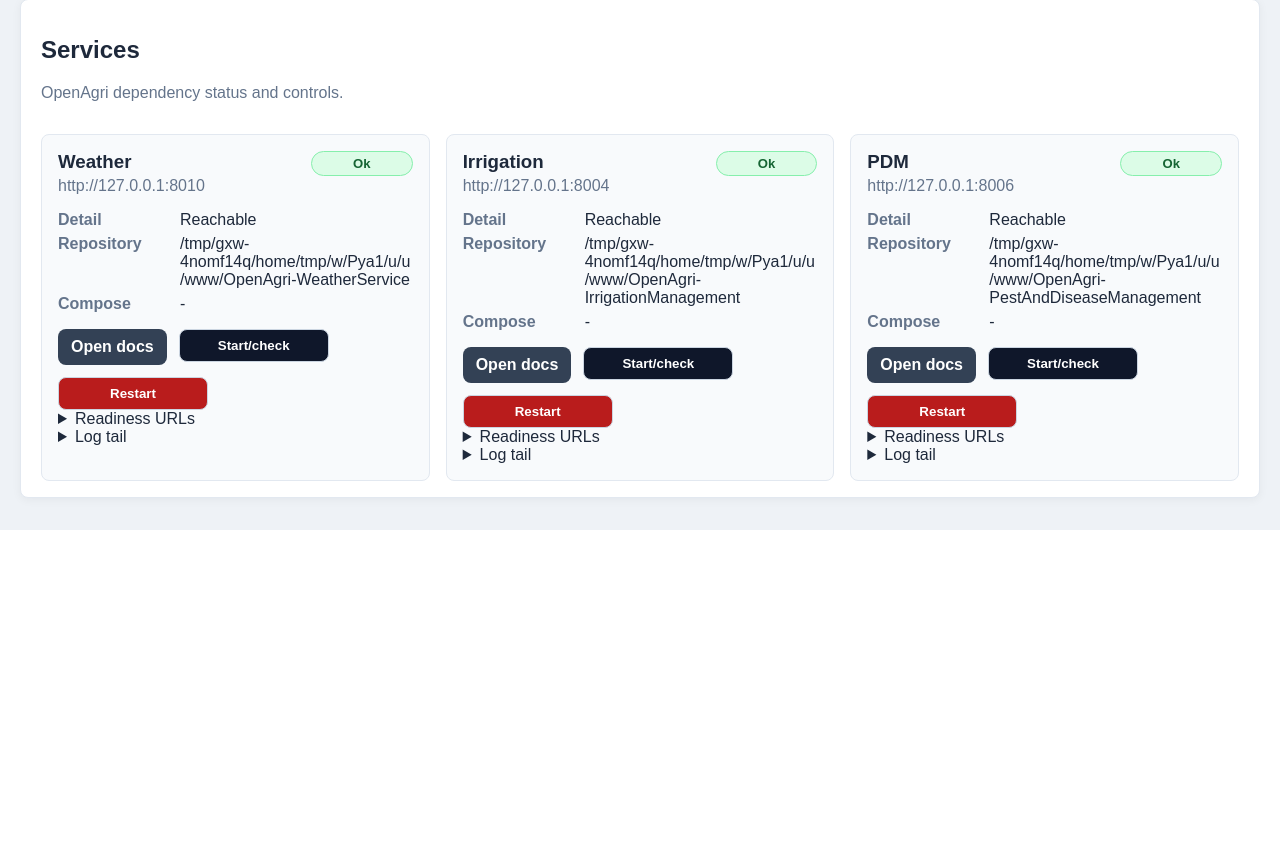
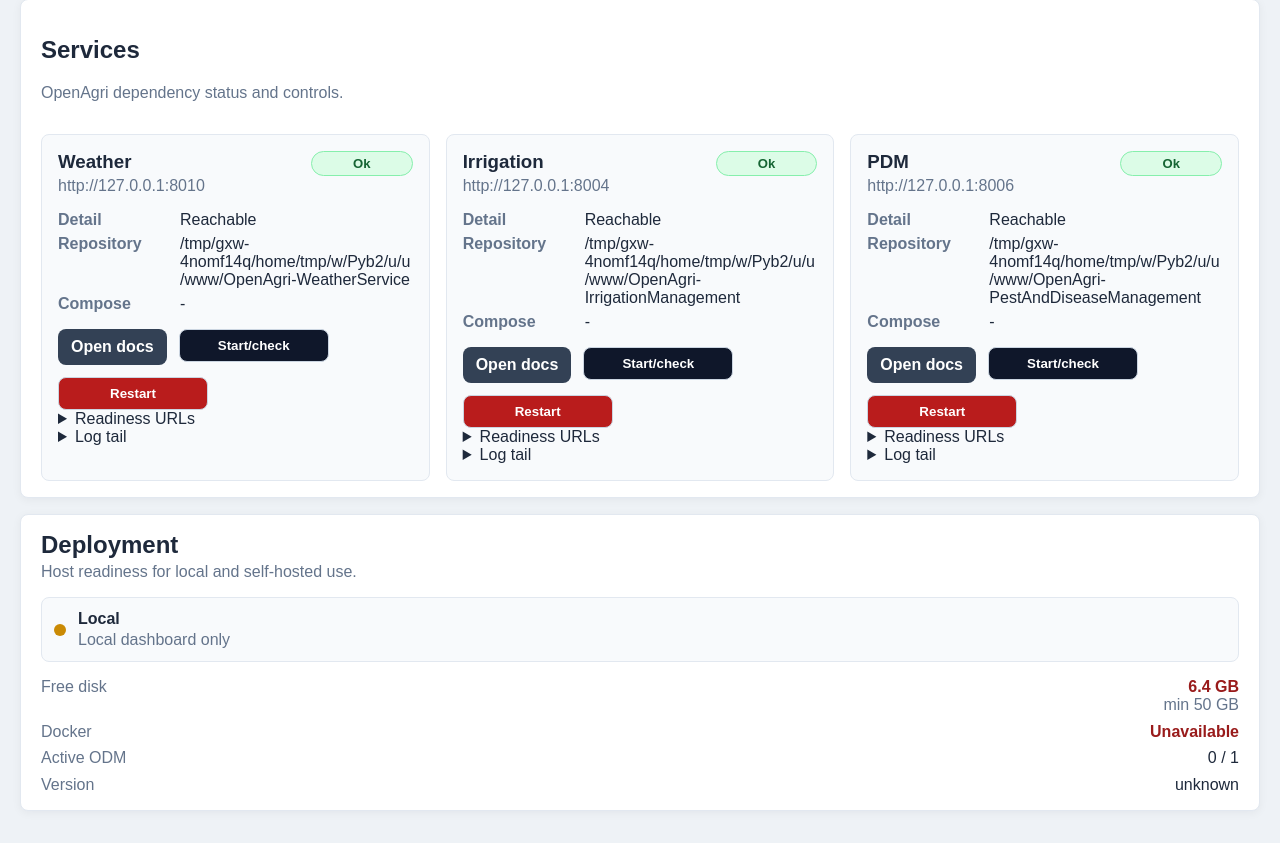
Before and after one commit to GEvang/agrivision-pipeline, a FastAPI app: page /settings in a window 1280 px wide. Shown: the part 1137-1980 px from the top of the page. Before the commit the page ends 1667 px from the top, so only its background shows below. Run offline with FastAPI, Linux system fonts and the light colour scheme; data that the repository does not hold is empty.

Commit message:
Show deployment readiness in settings

```diff
--- a/agrivision/app/web/static/styles.css
+++ b/agrivision/app/web/static/styles.css
@@ -170,6 +170,16 @@
 .credential-list { display:grid; grid-template-columns:auto minmax(0, 1fr); gap:0.45rem 0.75rem; padding:0.75rem; border:1px solid #e2e8f0; border-radius:8px; background:#f8fafc; }
 .credential-list span { color:#64748b; }
 .credential-list strong { overflow-wrap:anywhere; text-align:right; }
+.deployment-summary { display:flex; align-items:center; gap:0.75rem; padding:0.75rem; border:1px solid #e2e8f0; border-radius:8px; background:#f8fafc; }
+.deployment-summary p { margin:0.15rem 0 0; overflow-wrap:anywhere; }
+.server-status-list { display:grid; grid-template-columns:auto minmax(0, 1fr); gap:0.55rem 0.75rem; margin:0; }
+.server-status-list dt { color:#64748b; }
+.server-status-list dd { margin:0; text-align:right; overflow-wrap:anywhere; }
+.status-value { font-weight:700; }
+.status-value span { display:block; font-weight:400; }
+.status-value-ok { color:#166534; }
+.status-value-warn { color:#a16207; }
+.status-value-down { color:#991b1b; }
 .compact-services { grid-template-columns:repeat(auto-fit, minmax(320px, 1fr)); }
 .embedded-service-card { border:1px solid #e2e8f0; border-radius:8px; padding:1rem; background:#f8fafc; }
 .embedded-service-card .log-box { max-height:220px; }
--- a/agrivision/app/web/templates/settings.html
+++ b/agrivision/app/web/templates/settings.html
@@ -122,4 +122,50 @@
     {% endfor %}
   </div>
 </section>
+
+{% set deployment = deployment_status|default(none) %}
+<section class="panel settings-card deployment-card service-{{ deployment.state if deployment else 'warn' }}">
+  <div class="settings-section-head">
+    <h2>Deployment</h2>
+    <p class="muted">Host readiness for local and self-hosted use.</p>
+  </div>
+  {% if deployment %}
+  <div class="deployment-summary">
+    <span class="health-dot"></span>
+    <div>
+      <strong>{{ deployment.deployment_mode|replace('_', ' ')|title }}</strong>
+      <p class="muted">{{ deployment.public_url or 'Local dashboard only' }}</p>
+    </div>
+  </div>
+  <dl class="server-status-list">
+    <dt>Free disk</dt>
+    <dd class="status-value status-value-{{ deployment.disk_state }}">
+      {{ deployment.free_disk_gb if deployment.free_disk_gb is not none else 'Unknown' }} GB
+      <span class="muted">min {{ deployment.min_free_disk_gb }} GB</span>
+    </dd>
+    <dt>Docker</dt>
+    <dd class="status-value status-value-{{ deployment.docker.state }}">
+      {{ deployment.docker.detail }}
+    </dd>
+    <dt>Active ODM</dt>
+    <dd>
+      {{ deployment.active_odm_count }} / {{ deployment.max_active_odm_runs }}
+    </dd>
+    <dt>Version</dt>
+    <dd>{{ deployment.git_commit }}</dd>
+  </dl>
+  {% if deployment.active_odm_runs %}
+  <details>
+    <summary>Active orthophoto runs</summary>
+    <ul>
+      {% for run_id in deployment.active_odm_runs %}
+      <li><a href="/runs/{{ run_id }}">{{ run_id }}</a></li>
+      {% endfor %}
+    </ul>
+  </details>
+  {% endif %}
+  {% else %}
+  <p class="muted">Restart the dashboard container to load the latest deployment status code.</p>
+  {% endif %}
+</section>
 {% endblock %}
```
Also changed, not shown: agrivision/app/routes/settings.py (+79 -0 lines), tests/system/test_dashboard_ui_smoke.py (+7 -1 lines), tests/unit/test_deployment_status.py (added, +58 -0 lines).
